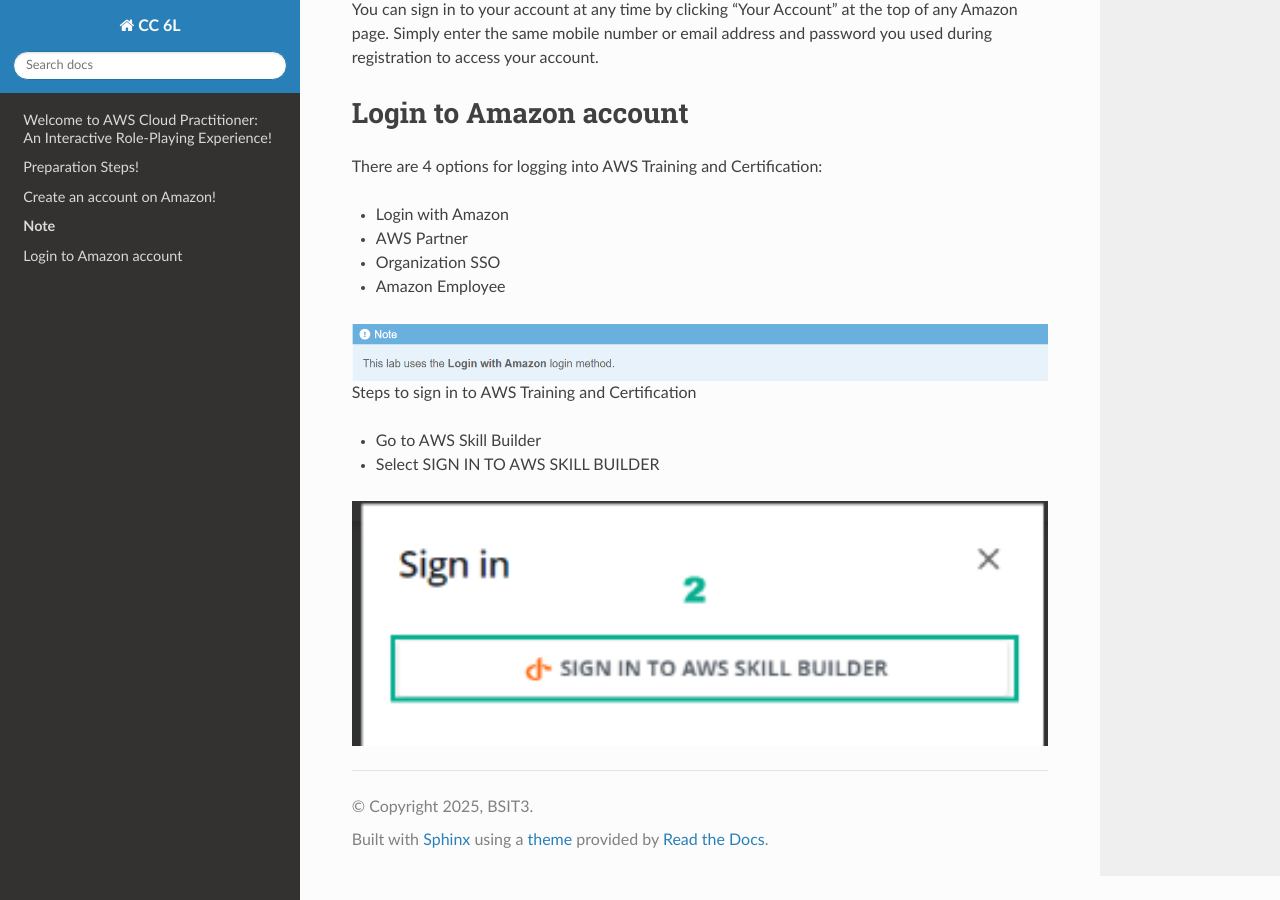
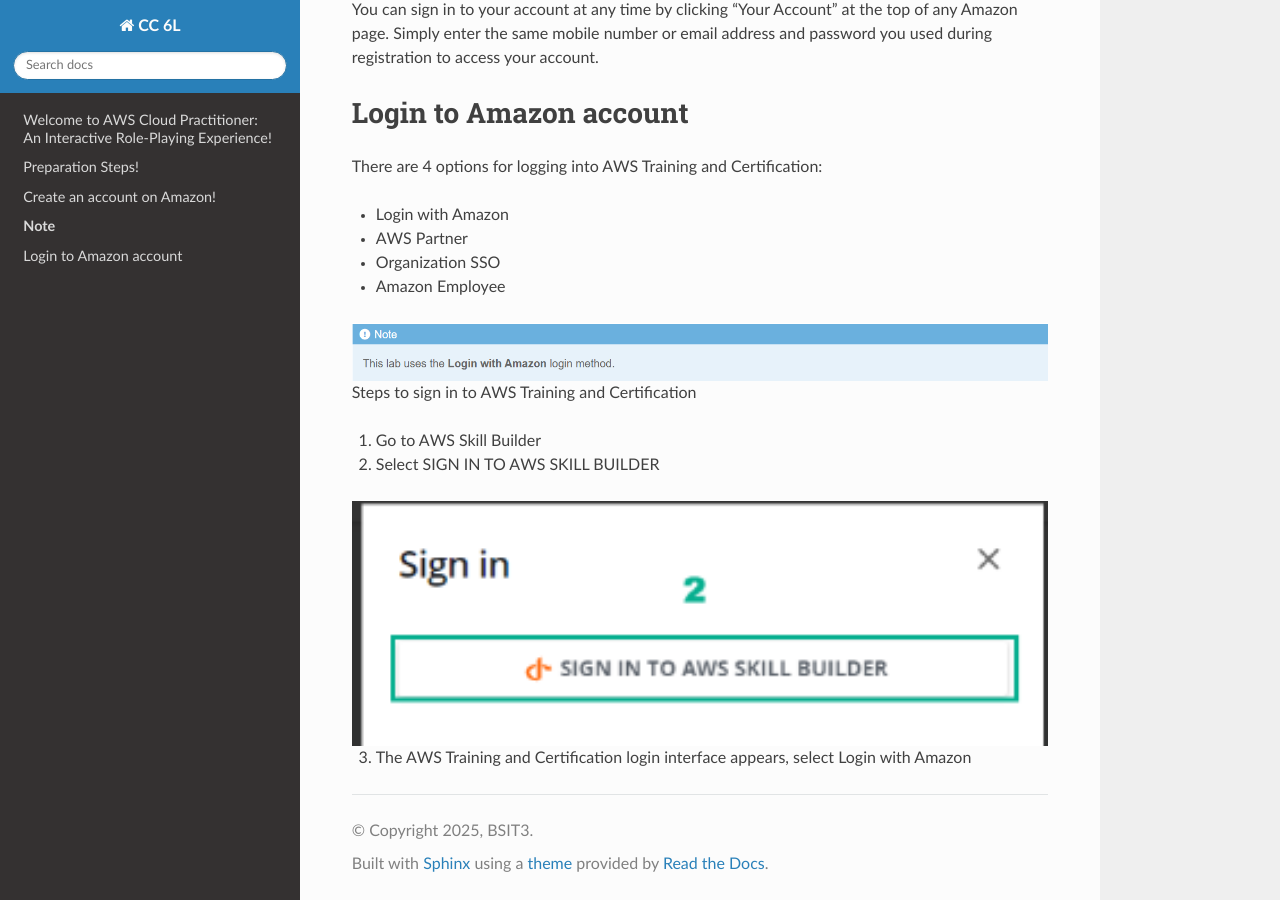
Before and after one commit to kimkimeldo/aws-clouds-pratitioner, a Sphinx documentation site: the page built from docs/source/index.rst, in a window 1280 px wide and 900 px high, scrolled down 2845 px. Built offline with Sphinx 7.4.7 and the Read the Docs theme 3.1.0, drawn with Linux system fonts in a browser that asks for light colours; pages that are not in the unit, such as notebooks, are missing from menus.

Commit message:
Update index.rst

```diff
--- a/docs/source/index.rst
+++ b/docs/source/index.rst
@@ -87,9 +87,11 @@
 
 Steps to sign in to AWS Training and Certification
 
-- Go to AWS Skill Builder
-- Select SIGN IN TO AWS SKILL BUILDER
+1. Go to AWS Skill Builder
+2. Select SIGN IN TO AWS SKILL BUILDER
 
 .. image:: picture/amazonsignIn.png
    :align: center
    :width: 700px
+
+3. The AWS Training and Certification login interface appears, select Login with Amazon
```
